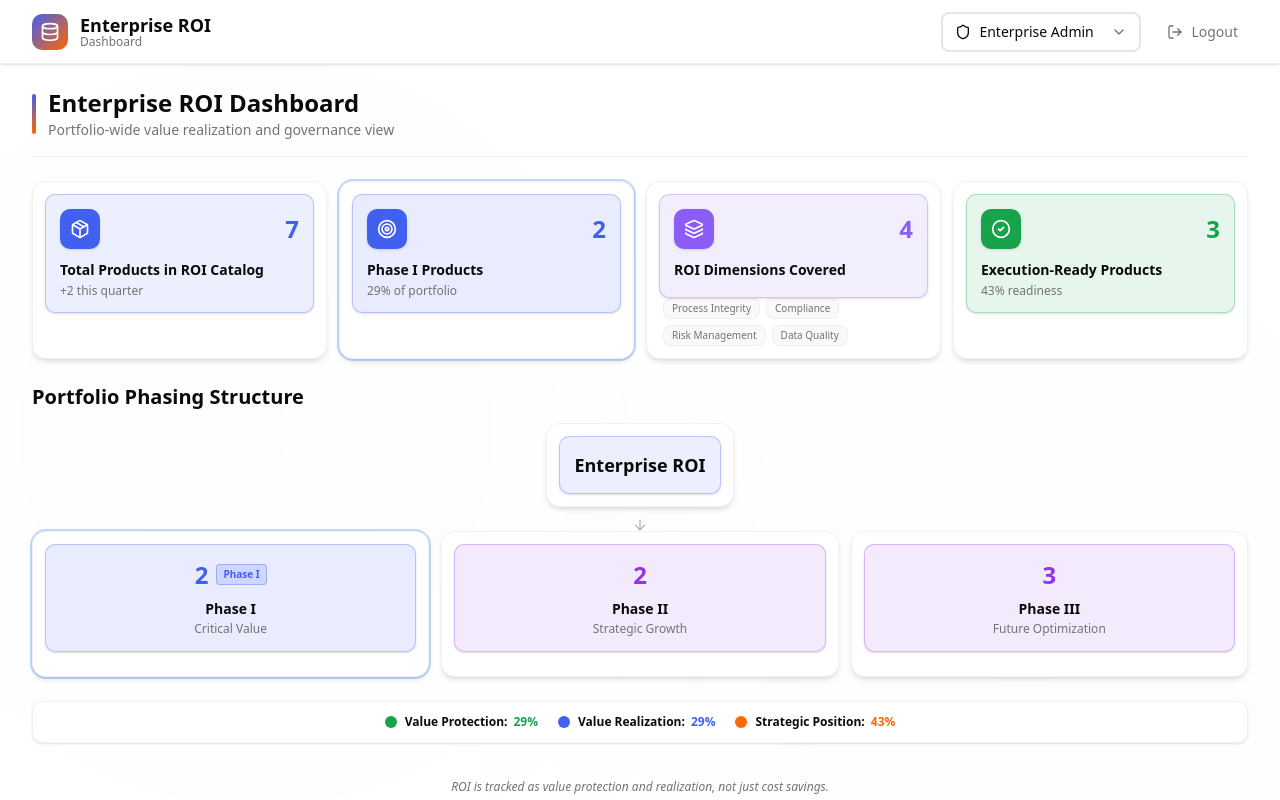
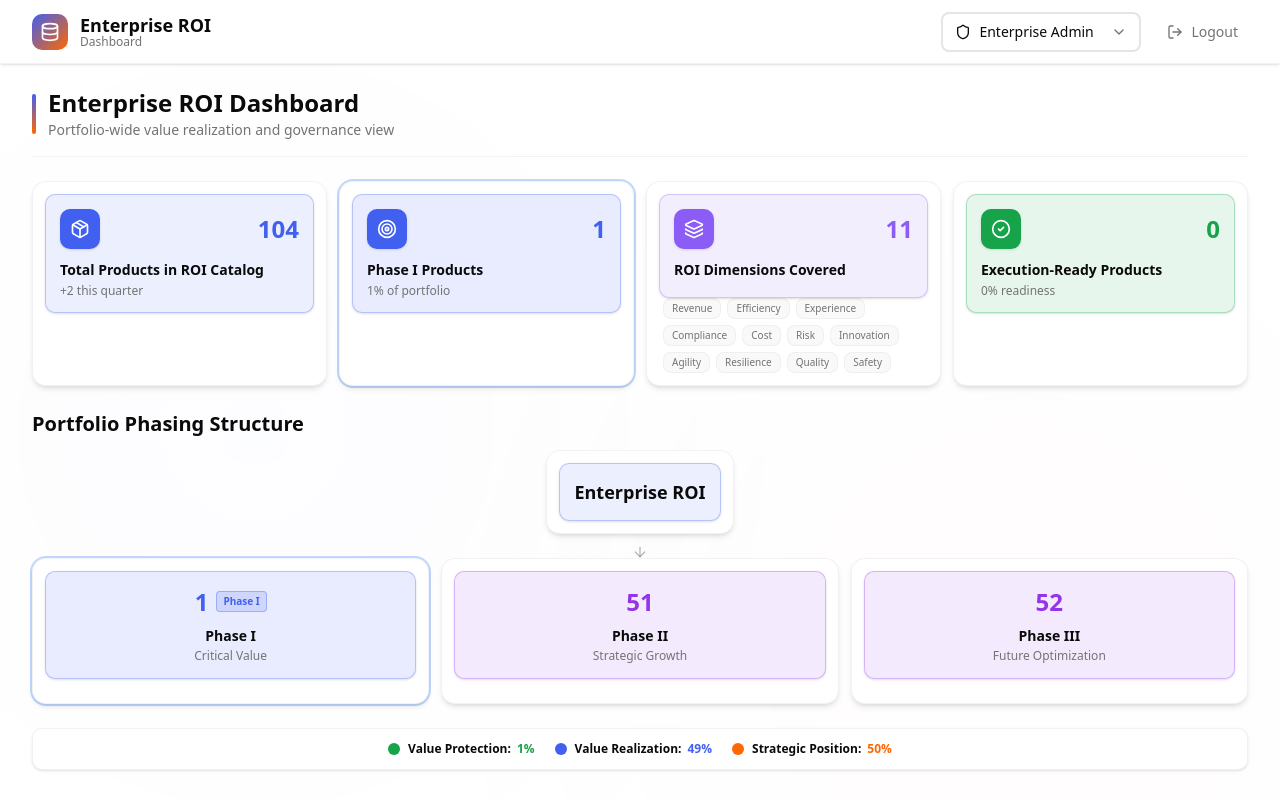
Before and after one commit to rajvimannlowe/SAP-ROI, a React (Vite) app: page /enterprise in a window 1280 px wide. Built offline with nearby package versions, Linux system fonts and the light colour scheme; sample sign-in values are in the browser's storage.

Commit message:
diamenstion is updated

```diff
--- a/src/pages/enterprise/EnterpriseOverview.tsx
+++ b/src/pages/enterprise/EnterpriseOverview.tsx
@@ -8,48 +8,57 @@ import { ROIValueLegend } from "../../components/roi/ROIValueLegend";
 import { PageHeader } from "../../components/layout/PageHeader";
 
 export function EnterpriseOverview() {
-  // Calculate ROI Dashboard statistics
+  // ROI Dashboard statistics - using dummy data values
   const roiStats = useMemo(() => {
-    const totalItems = MOCK_DD_ITEMS.length;
-    const highRisk = MOCK_DD_ITEMS.filter(
-      (item) => item.status === "High Risk"
-    ).length;
-    const needsReview = MOCK_DD_ITEMS.filter(
-      (item) => item.status === "Needs Review"
-    ).length;
-    const comfortable = MOCK_DD_ITEMS.filter(
-      (item) => item.status === "Comfortable"
-    ).length;
-
-    // Get unique ROI dimensions (DD Domains)
-    const uniqueDomains = Array.from(
-      new Set(MOCK_DD_ITEMS.map((item) => item.ddDomain))
-    );
+    // Set dummy data values as specified
+    const totalItems = 104;
+    const phaseIProducts = 1;
+    const roiDimensionsCount = 11;
+    const executionReady = 0;
 
     // Calculate percentages
     const phaseIPercentage =
-      totalItems > 0 ? Math.round((highRisk / totalItems) * 100) : 0;
+      totalItems > 0 ? Math.round((phaseIProducts / totalItems) * 100) : 0;
     const executionReadyPercentage =
-      totalItems > 0 ? Math.round((comfortable / totalItems) * 100) : 0;
+      totalItems > 0 ? Math.round((executionReady / totalItems) * 100) : 0;
 
-    // Calculate value distribution percentages (simulated based on status distribution)
-    // High Risk = Value Protection, Needs Review = Value Realization, Comfortable = Strategic Position
+    // ROI dimensions list
+    const roiDimensions = [
+      "Revenue",
+      "Efficiency",
+      "Experience",
+      "Compliance",
+      "Cost",
+      "Risk",
+      "Innovation",
+      "Agility",
+      "Resilience",
+      "Quality",
+      "Safety",
+    ];
+
+    // Calculate remaining products for Phase II and Phase III
+    const remainingProducts = totalItems - phaseIProducts - executionReady;
+    const phaseIIProducts = Math.floor(remainingProducts / 2);
+    const phaseIIIProducts = remainingProducts - phaseIIProducts;
+
+    // Calculate value distribution percentages
     const valueProtection =
-      totalItems > 0 ? Math.round((highRisk / totalItems) * 100) : 0;
+      totalItems > 0 ? Math.round((phaseIProducts / totalItems) * 100) : 0;
     const valueRealization =
-      totalItems > 0 ? Math.round((needsReview / totalItems) * 100) : 0;
+      totalItems > 0 ? Math.round((phaseIIProducts / totalItems) * 100) : 0;
     const strategicPosition =
-      totalItems > 0 ? Math.round((comfortable / totalItems) * 100) : 0;
+      totalItems > 0 ? Math.round((phaseIIIProducts / totalItems) * 100) : 0;
 
     return {
       totalItems,
-      phaseIProducts: highRisk,
+      phaseIProducts,
       phaseIPercentage,
-      roiDimensions: uniqueDomains,
-      executionReady: comfortable,
+      roiDimensions,
+      executionReady,
       executionReadyPercentage,
-      phaseIIProducts: needsReview,
-      phaseIIIProducts: comfortable,
+      phaseIIProducts,
+      phaseIIIProducts,
       valueProtection,
       valueRealization,
       strategicPosition,
```
